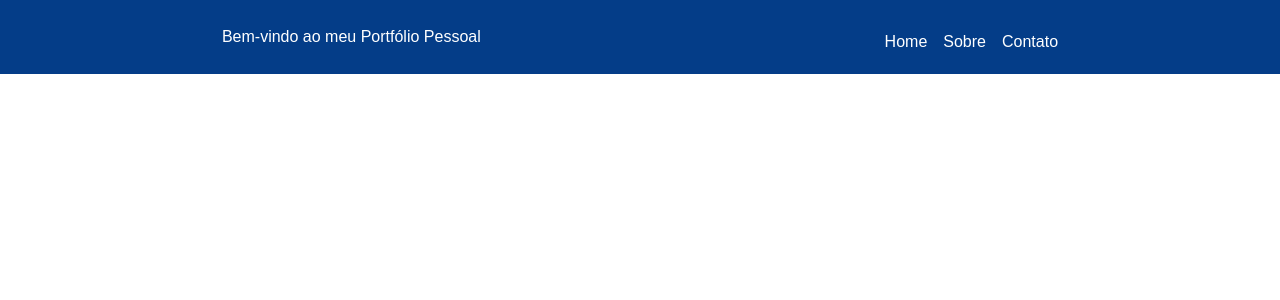
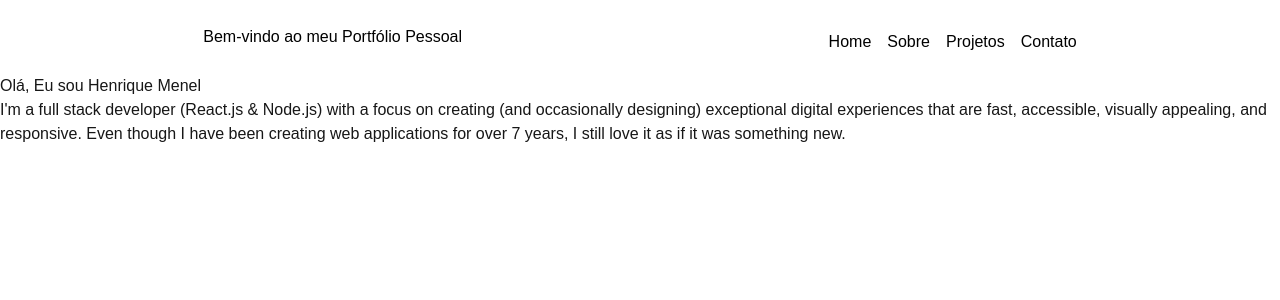
Before and after one commit to HenriqueECM/projeto1_Next.js, a Next.js app: page / in a window 1280 px wide. Shown: the top 300 px of the page. Built offline with nearby package versions, Linux system fonts and the light colour scheme.

Commit message:
1.4.1 adicionado conteudo e roteamento da pagina projetos

```diff
--- a/src/app/page.js
+++ b/src/app/page.js
@@ -5,6 +5,10 @@ export default function Home() {
   return (
     <div>
       <Header title="Bem-vindo ao meu Portfólio Pessoal"/>
+      <section>
+        <h1>Olá, Eu sou Henrique Menel</h1>
+        <p>I'm a full stack developer (React.js & Node.js) with a focus on creating (and occasionally designing) exceptional digital experiences that are fast, accessible, visually appealing, and responsive. Even though I have been creating web applications for over 7 years, I still love it as if it was something new.</p>
+      </section>
     </div>
   );
 }
--- a/src/app/projects/page.js
+++ b/src/app/projects/page.js
@@ -1,12 +1,10 @@
-import Header from '../../components/Header'
-import Link from 'next/link'
+import Header from '../../components/Header';
+import "../../styles/globals.css";
 
-export default function Project () {
+export default function Project() {
     return (
         <div>
-            <Header title="Projects"/>
-            <p>Esta é a página dos Projetos</p>
-            <Link href="/">Home</Link>
+            <Header title="Projetos" />
         </div>
     )
 }
--- a/src/components/Header.js
+++ b/src/components/Header.js
@@ -9,6 +9,7 @@ export default function Header({ title }) {
       <nav className="nav-links">
         <Link href="/">Home</Link>
         <Link href="/about">Sobre</Link>
+        <Link href="/projects">Projetos</Link>
         <Link href="/contact">Contato</Link>
       </nav>
     </header>
--- a/src/styles/globals.css
+++ b/src/styles/globals.css
@@ -32,8 +32,8 @@ body {
 }
 
 .header {
-  background-color: #043d88;
-  color: white;
+  /*background-color: #030712; utilizar para modo dark */
+  color: #000000;
   text-align: center;
   padding: 20px;
   display: flex;
@@ -50,6 +50,6 @@ body {
 }
 
 .nav-links a {
-  color: #fff;
+  color: #000000;
   text-decoration: none;
 }
```
